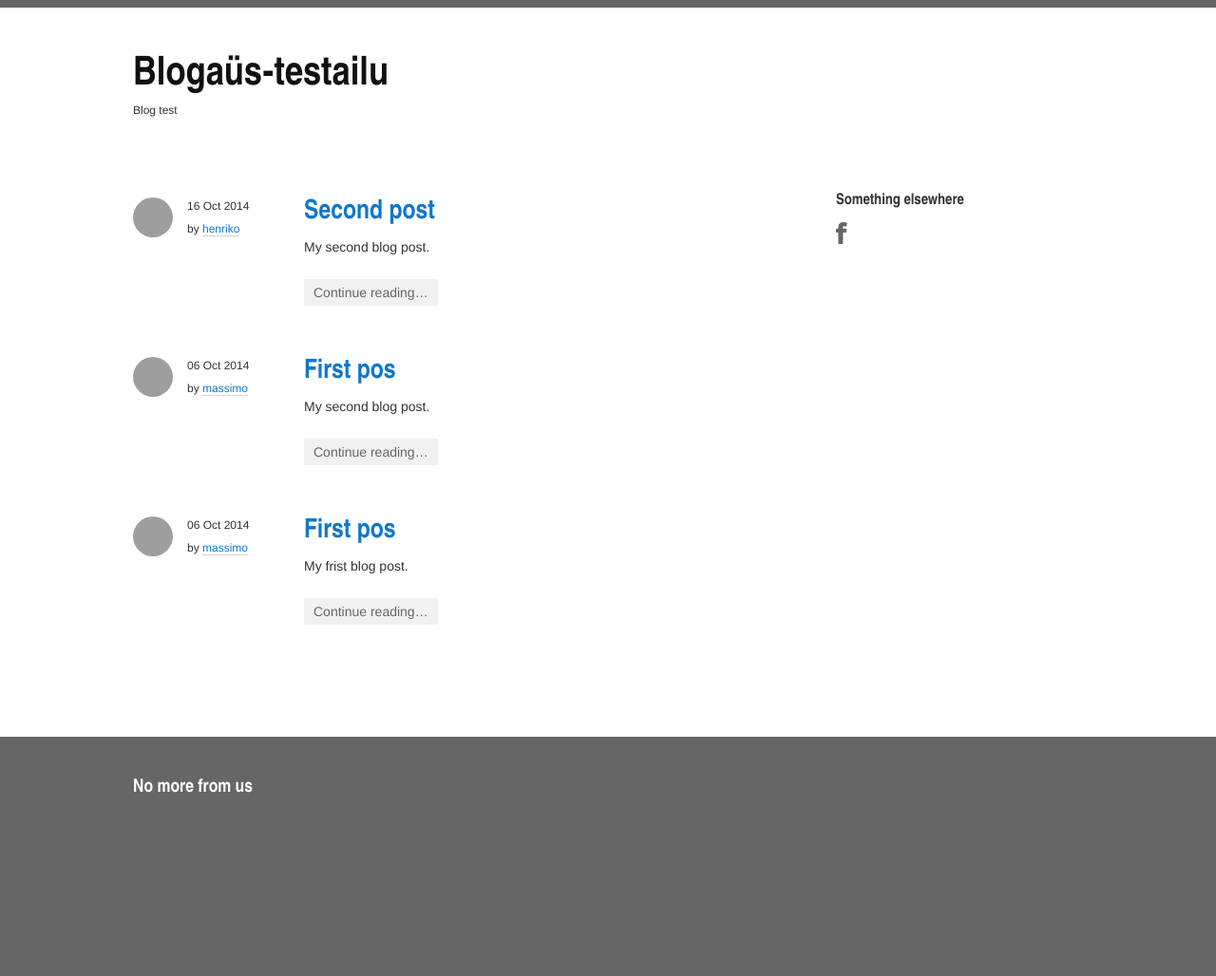
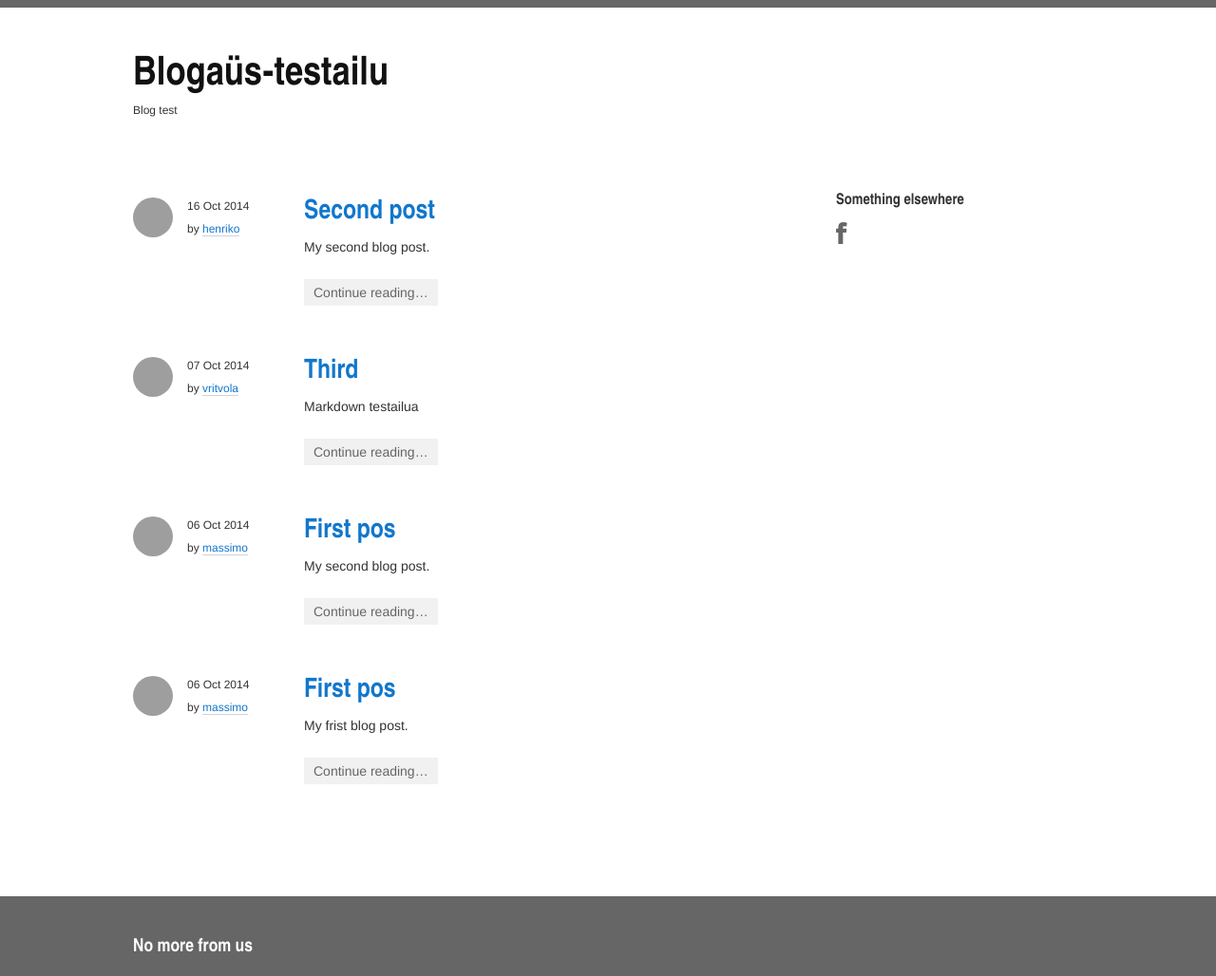
Before and after one commit to vritvola/blogaus-testailu.github.io, a Jekyll site: the page built from index.html, in a window 1280 px wide. Shown: the whole page at 95% size. Built offline with Jekyll 4.4.1, drawn with Linux system fonts in a browser that asks for light colours; Markdown is read by kramdown in place of the engine named in the settings; the list of posts is cut into pages by our own code; before the commit the page ends 900 px from its top, so only the background shows below that; grey boxes are pictures that could not be loaded.

Commit message:
new post test

```diff
--- a/_config.yml
+++ b/_config.yml
@@ -15,3 +15,7 @@ authors:
     name: Henri Kontio
     email: henri.kontio@gmail.com
     url: mailto:henri.kontio@gmail.com
+  vritvola:
+    name: Visa Ritvola
+    email: visa.ritvola@gmail.com
+    url: mailto:visa.ritvola@gmail.com
--- /dev/null
+++ b/_posts/2014-10-7-third.md
@@ -0,0 +1,10 @@
+---
+layout: post
+title: Third
+author: vritvola
+excerpt: Markdown testailua
+---
+
+## Otsikko
+
+Tekstiä vaan
```
